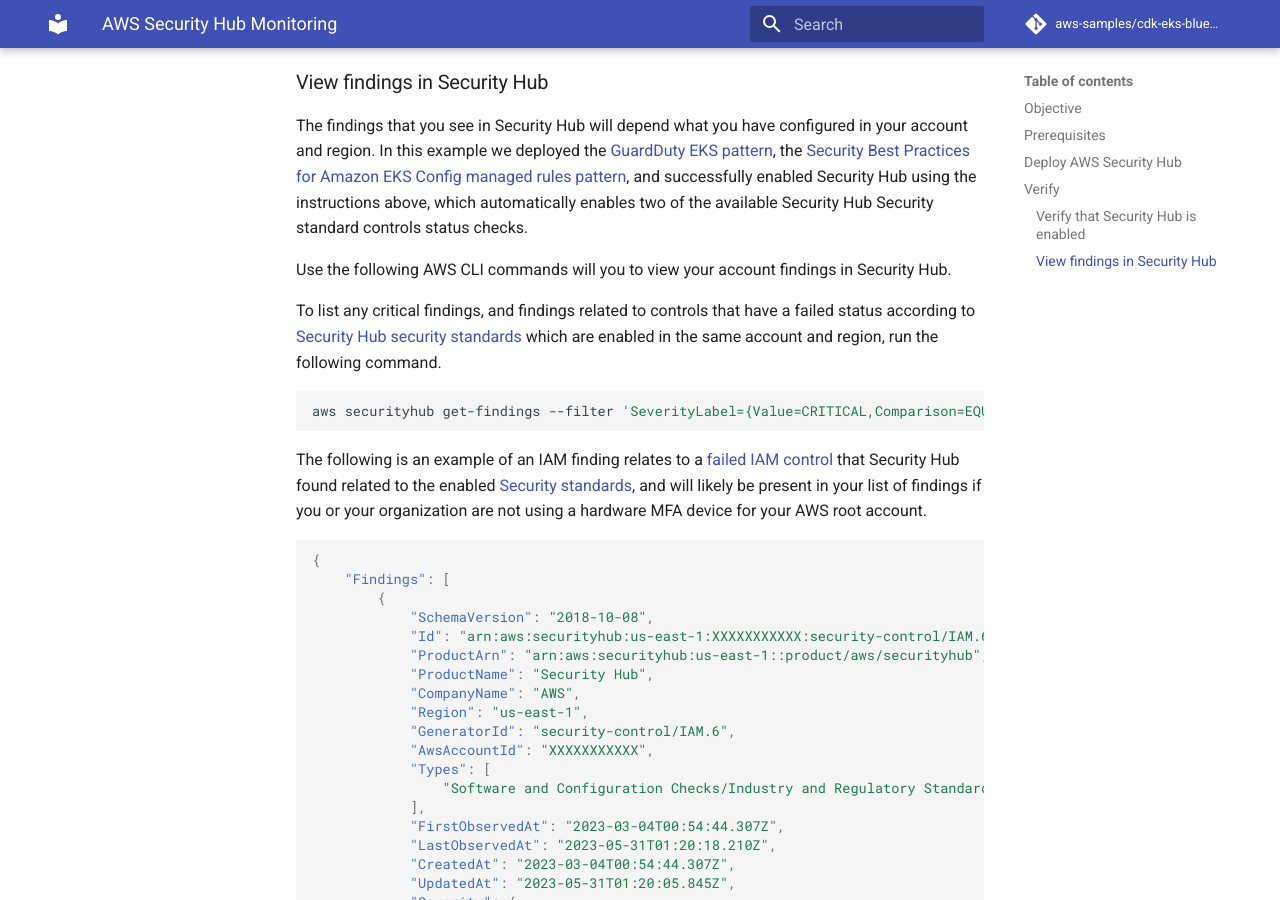
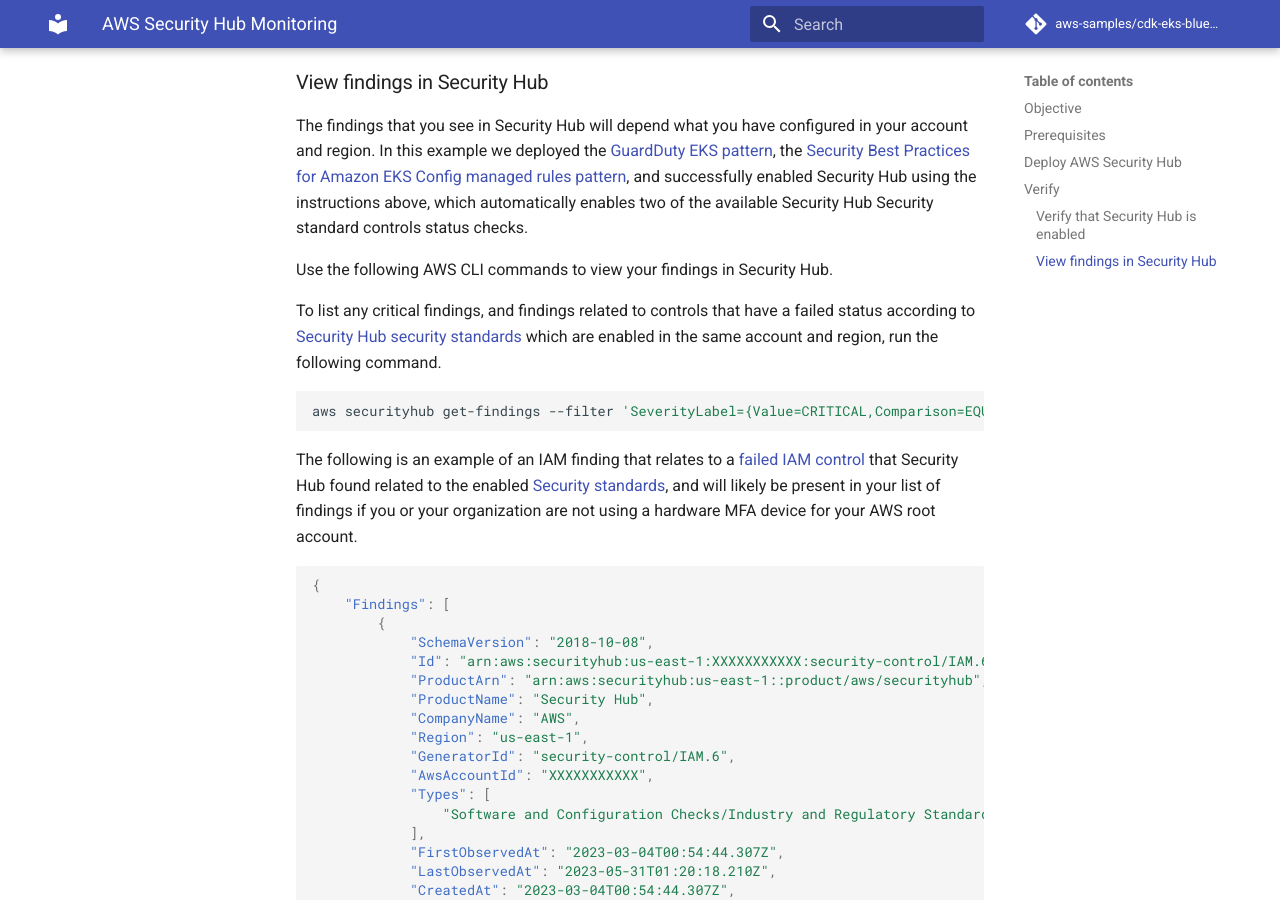
Before and after one commit to aws-samples/cdk-eks-blueprints-patterns, an MkDocs documentation site: the page built from docs/patterns/security/securityhub.md, in a window 1280 px wide and 900 px high, scrolled down 1474 px. Built offline with MkDocs 1.6.1 and Material for MkDocs 9.7.7, drawn with Linux system fonts in a browser that asks for light colours; comment, search, counter and statistics services are not loaded; some of the changed text lies outside the part shown.

Commit message:
Fixed typos.

````diff
--- a/docs/patterns/security/securityhub.md
+++ b/docs/patterns/security/securityhub.md
@@ -51,7 +51,7 @@
 
 The findings that you see in Security Hub will depend what you have configured in your account and region. In this example we deployed the [GuardDuty EKS pattern](guardduty.md), the [Security Best Practices for Amazon EKS Config managed rules pattern](eks-config-rules.md), and successfully enabled Security Hub using the instructions above, which automatically enables two of the available Security Hub Security standard controls status checks.
 
-Use the following AWS CLI commands will you to view your account findings in Security Hub.
+Use the following AWS CLI commands to view your findings in Security Hub.
 
 To list any critical findings, and findings related to controls that have a failed status according to [Security Hub security standards](https://docs.aws.amazon.com/securityhub/latest/userguide/securityhub-standards.html) which are enabled in the same account and region, run the following command.
 
@@ -59,7 +59,7 @@
 aws securityhub get-findings --filter 'SeverityLabel={Value=CRITICAL,Comparison=EQUALS},ComplianceStatus={Value=FAILED,Comparison=EQUALS}'
 ```
 
-The following is an example of an IAM finding relates to a [failed IAM control](https://docs.aws.amazon.com/securityhub/latest/userguide/iam-controls.html#iam-6) that Security Hub found related to the enabled [Security standards](https://docs.aws.amazon.com/securityhub/latest/userguide/standards-reference.html), and will likely be present in your list of findings if you or your organization are not using a hardware MFA device for your AWS root account.
+The following is an example of an IAM finding that relates to a [failed IAM control](https://docs.aws.amazon.com/securityhub/latest/userguide/iam-controls.html#iam-6) that Security Hub found related to the enabled [Security standards](https://docs.aws.amazon.com/securityhub/latest/userguide/standards-reference.html), and will likely be present in your list of findings if you or your organization are not using a hardware MFA device for your AWS root account.
 
 ```json
 {
````
Also changed, not shown: other parts of docs/patterns/security/securityhub.md (+1 -1 lines), docs/patterns/security/guardduty.md (+1 -1 lines).
